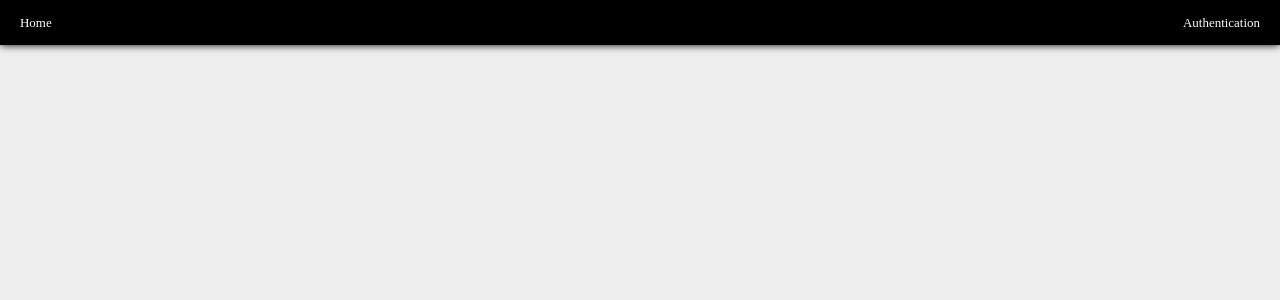
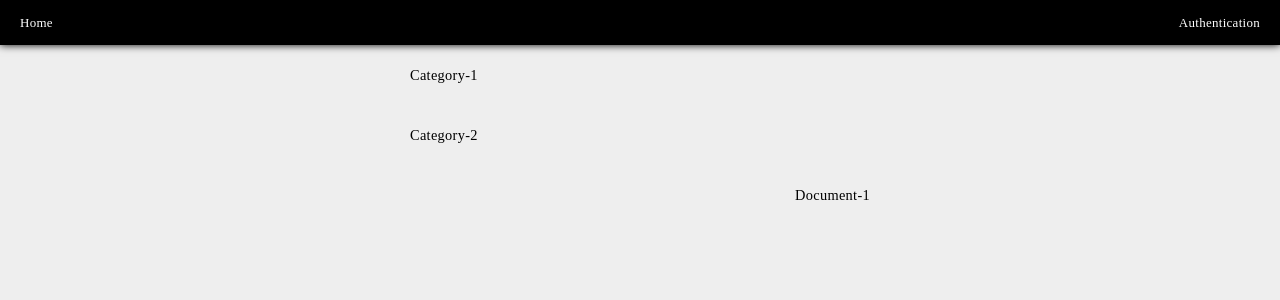
Before and after one commit to oyiadin/knowman-frontend, a Vue app: page /doc/1#/cat/all in a window 1280 px wide. Shown: the top 300 px of the page. Built offline with nearby package versions, Linux system fonts and the light colour scheme; no server answers.

Commit message:
chore: move index to category page

```diff
--- a/src/App.vue
+++ b/src/App.vue
@@ -25,6 +25,7 @@ export default {
   html, body {
     box-sizing: border-box;
     height: 100%;
+    letter-spacing: 0.3px;
   }
   body {
     background: #eee;
--- a/src/router/index.js
+++ b/src/router/index.js
@@ -1,8 +1,8 @@
 import Vue from 'vue'
 import Router from 'vue-router'
-import Index from '@/views/Index'
 import Auth from '@/views/Auth'
 import Doc from '@/views/Doc'
+import Cat from '@/views/Cat'
 
 Vue.use(Router)
 
@@ -10,8 +10,7 @@ export default new Router({
   routes: [
     {
       path: '/',
-      name: 'Index',
-      component: Index
+      redirect: '/cat/all'
     },
     {
       path: '/auth',
@@ -19,7 +18,12 @@ export default new Router({
       component: Auth
     },
     {
-      path: '/doc',
+      path: '/cat/:id',
+      name: 'Cat',
+      component: Cat
+    },
+    {
+      path: '/doc/:id',
       name: 'Doc',
       component: Doc
     }
--- a/src/views/Auth.vue
+++ b/src/views/Auth.vue
@@ -105,6 +105,7 @@ export default {
     border: 0;
     border-bottom: 1px solid #ccc;
     transition: all ease .3s;
+    outline: none;
   }
   .buttons {
     text-align: center;
--- /dev/null
+++ b/src/views/Cat.vue
@@ -0,0 +1,80 @@
+<template>
+  <div class="container">
+    <span v-for="item in items" :key="item.title">
+      <template v-if="item.type === 'cat'">
+        <router-link :to="'/cat/'+item.url" :item-type="item.type">{{ item.title }}</router-link>
+      </template>
+      <template v-else>
+        <router-link :to="'/doc/'+item.url" :item-type="item.type">{{ item.title }}</router-link>
+      </template>
+    </span>
+  </div>
+</template>
+
+<script>
+export default {
+  name: 'Index',
+  data () {
+    return {
+      items: [
+        {
+          type: 'cat',
+          url: 'cat1',
+          title: 'Category-1'
+        },
+        {
+          type: 'cat',
+          url: 'cat2',
+          title: 'Category-2'
+        },
+        {
+          type: 'doc',
+          title: 'Document-1',
+          url: 'doc1'
+        }
+      ]
+    }
+  }
+}
+</script>
+
+<style scoped>
+  span:hover {
+    background: black;
+    color: white;
+  }
+  span {
+    transition: all ease .3s;
+    display: block;
+    width: 100%;
+    height: 60px;
+    box-sizing: border-box;
+  }
+  span a:hover {
+    color: #ccc;
+  }
+  span a[item-type="cat"]:hover:after {
+    content: " <<";
+  }
+  span a[item-type="doc"]:hover:before {
+    content: ">> ";
+  }
+  span a {
+    display: block;
+    box-sizing: border-box;
+    width: 100%;
+    padding: 0 20px;
+    line-height: 60px;
+    height: 60px;
+    color: black;
+    text-decoration: none;
+    max-width: 500px;
+    margin: 0 auto;
+  }
+  span a[item-type="cat"] {
+    text-align: left;
+  }
+  span a[item-type="doc"] {
+    text-align: right;
+  }
+</style>
--- a/src/views/Index.vue
+++ /dev/null
@@ -1,22 +0,0 @@
-<template>
-  <div class="container">
-    At Index
-    <br>
-    <router-link to="doc">Go to Doc</router-link>
-  </div>
-</template>
-
-<script>
-export default {
-  name: 'Index',
-  data () {
-    return {}
-  }
-}
-</script>
-
-<style scoped>
-  .container {
-    padding: 5px 20px;
-  }
-</style>
```
